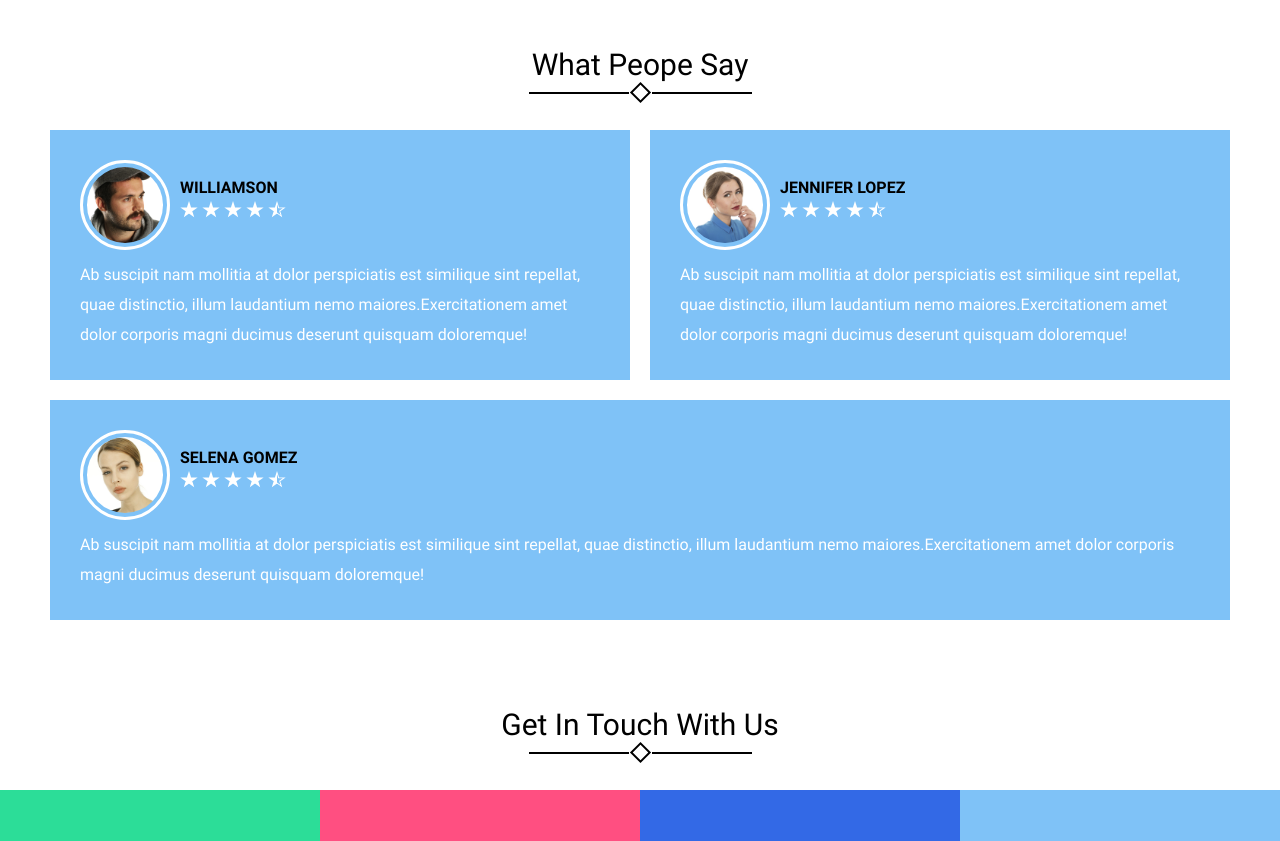
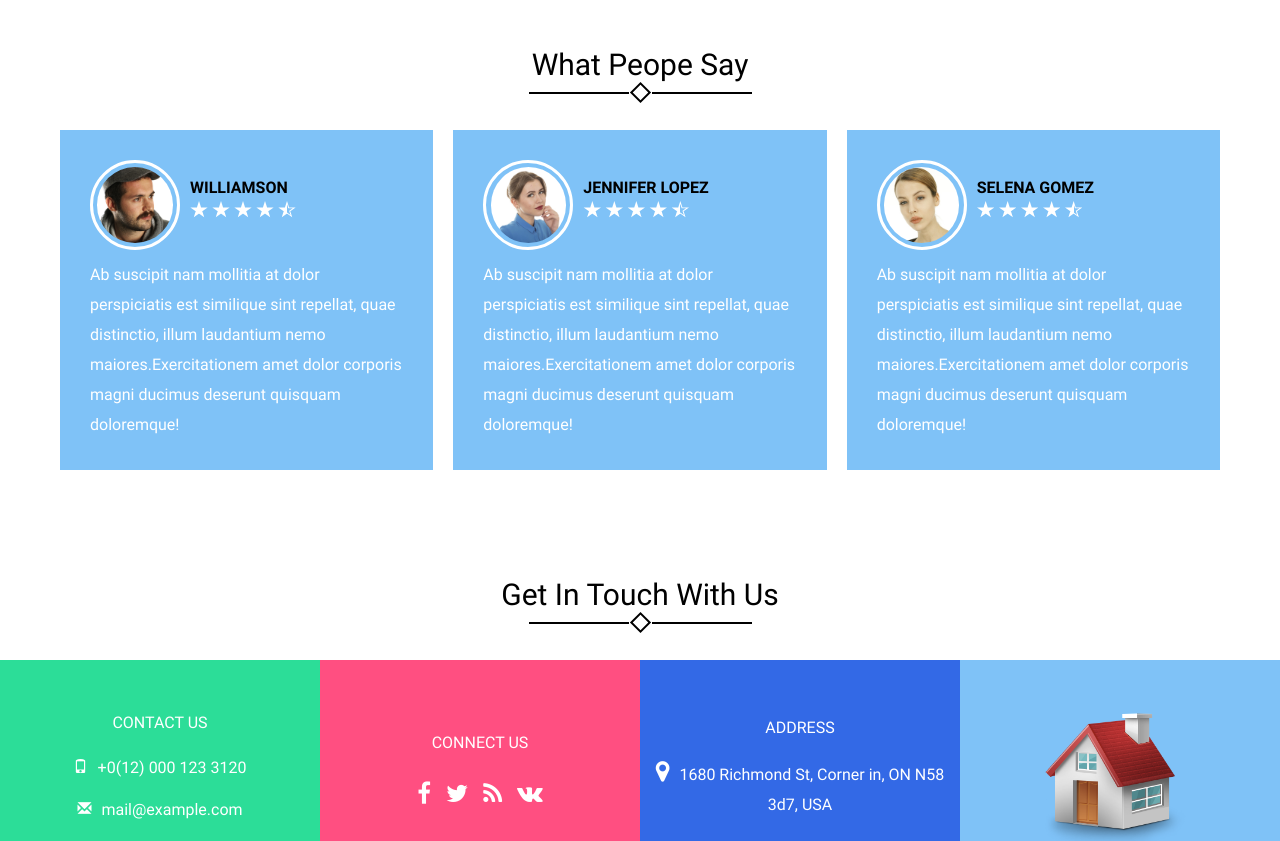
Before and after one commit to vace328/build-estate, a plain HTML site: page index.html in a window 1280 px wide. Shown: the part 1160-2001 px from the top of the page. Drawn offline with Linux system fonts and the light colour scheme.

Commit message:
review cards wrapping issue fixed

```diff
--- a/scss/_reviews.scss
+++ b/scss/_reviews.scss
@@ -88,18 +88,17 @@
   }
   .review {
     flex: 0 0 49%;
+    margin: 0px 10px 20px 10px;
+    max-width: calc(50% - 20px);
   }
 }
 @media only screen and (min-width: 1200px) {
   .reviews-card-wrapper {
     justify-content: flex-start;
-    gap: 20px;
   }
   .review {
-    flex: 1 1 450px;
-    margin-bottom: 0;
-    // max-width: 450px;
-    // flex-basis: 450px;
+    flex: 1 1 280px;
+    max-width: unset;
   }
   .review:last-of-type {
     flex-grow: 1;
```
Also changed, not shown: css/styles.css, 1 other file.
